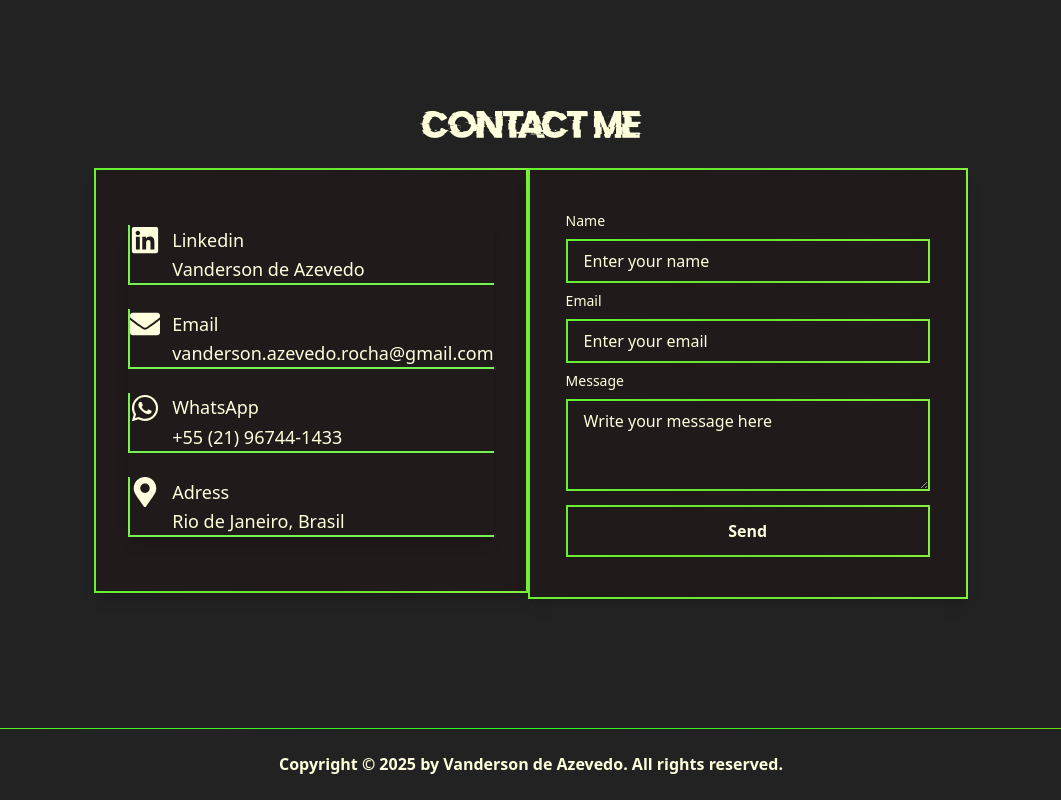
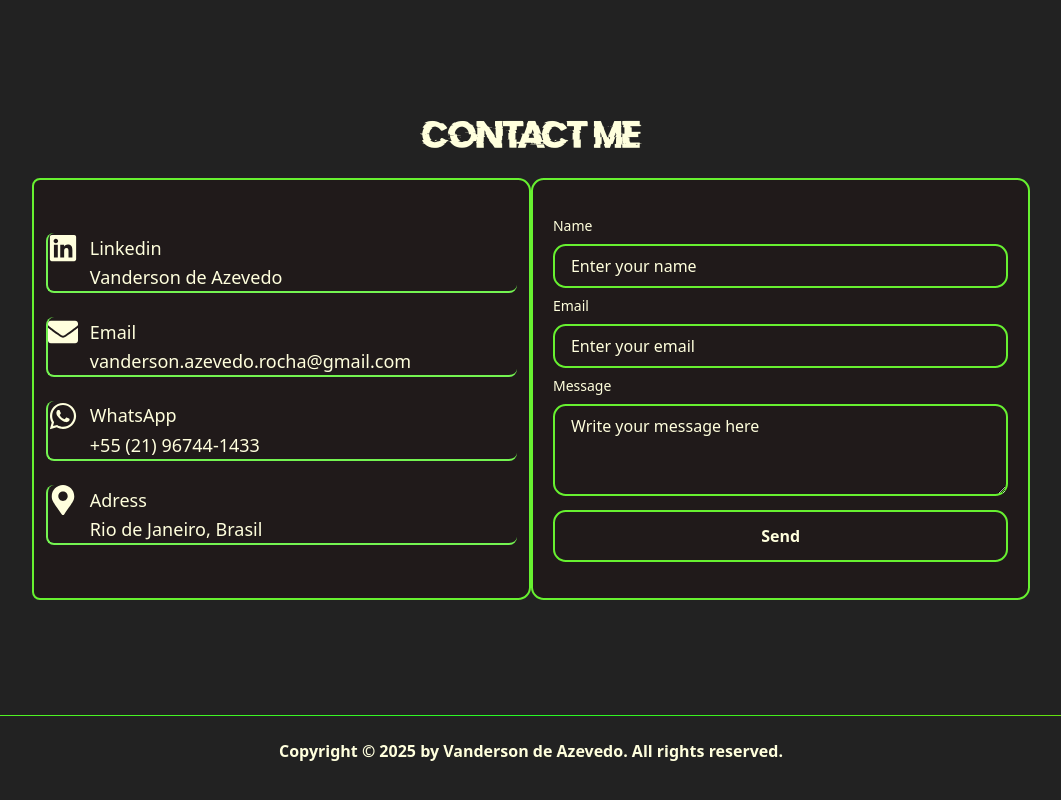
Before and after one commit to vazvdr/Portifolio-Vanderson, a React (Vite) app: page / in a window 1280 px wide. Shown: the part 4094-4894 px from the top of the page, without its empty margins (109-1170 px from the left). Built offline with nearby package versions, Linux system fonts and the light colour scheme.

Commit message:
Sending feature: correcting bug in the section that submit email via form

```diff
--- a/src/Pages/Contact.jsx
+++ b/src/Pages/Contact.jsx
@@ -9,6 +9,14 @@ const Contact = () => {
   const [errors, setErrors] = useState({});
   const controls = useAnimation();
   const sectionRef = useRef(null);
+  const [isMdOrLarger, setIsMdOrLarger] = useState(false);
+
+  useEffect(() => {
+    const checkScreenSize = () => setIsMdOrLarger(window.innerWidth >= 768);
+    checkScreenSize();
+    window.addEventListener("resize", checkScreenSize);
+    return () => window.removeEventListener("resize", checkScreenSize);
+  }, []);
 
   const handleSubmit = async (e) => {
     e.preventDefault();
@@ -92,20 +100,21 @@ const Contact = () => {
         </div>
       )}
 
-      <div id="contato" className="w-full mb-[2%] flex flex-col items-center md:w-[90%] lg:w-[70%]" >
+      <div id="contato" className="w-full mb-[12%] sm:mb-[12%] md:mb-[6%] lg:mb-[2%] flex flex-col items-center md:w-[98%] md:h-[600px] lg:w-[80%] lg:h-[600px]" >
         <h1 className="text-center text-3xl mb-6 mt-[8%]" style={{ fontFamily: "DoctorGlitch" }}>
           {t("contato.contactInfo")}
         </h1>
 
-        <div className="w-full flex flex-col md:flex-row md:space-x-0 md:mb-[5%] ">
-          {/* Div com as informações de contato */}
+        <div className="w-full flex flex-col md:flex-row md:mb-[5%]">
+          {isMdOrLarger ? (
             <motion.div
-            ref={sectionRef}
-            className="formulario w-full px-2 py-2 md:py-[7.7%] md:px-[2%] md:py-16 lg:px-8 lg:py-[6.2%] lg:w-1/2 rounded-lg md:rounded-l-lg shadow-lg border border-purple-800 h-full flex-1 border-gradient"
-            animate={controls}
-            initial={{ opacity: 0, scale: 0.5 }}
+              initial={{ opacity: 0, x: -100 }} Add commentMore actions
+              whileInView={{ opacity: 1, x: 0 }}
+              transition={{ duration: 0.8, ease: "easeOut" }}
+              viewport={{ once: false }}
+              className="formulario md:py-[5%] md:px-[1%] lg:px-3 md:w-1/2 lg:py-[5.3%] lg:w-1/2 md:rounded-l-lg flex flex-col justify-center"
             >
-            <div className="w-full rounded-lg shadow-lg flex flex-col justify-center space-y-6 text-lg">
+              <div className="w-full space-y-6 text-lg">
                 <div
                   className="flex flex-col items-start cursor-pointer contact-info bg-clip-border hover:bg-black hover:text-white hover:scale-105 transition-all duration-300 ease-in-out"
                   onClick={() => window.open("https://www.linkedin.com/in/vanderson-de-azevedo/", "_blank")}
@@ -150,15 +159,46 @@ const Contact = () => {
                 </div>
               </div>
             </motion.div>
+          ) : (
+            <div className="formulario w-full px-4 py-4 space-y-6 text-lg">
+              <div
+                className="flex flex-col items-start cursor-pointer contact-info bg-clip-border hover:bg-black hover:text-white hover:scale-105 transition-all duration-300 ease-in-out"
+                onClick={() => window.open("https://www.linkedin.com/in/vanderson-de-azevedo/", "_blank")}
+              >
 
-          {/* Div com o formulário */}
-          <motion.div
-            ref={sectionRef}
-            className="formulario w-full p-9 shadow-lg h-full flex-1 md:mb-[1%] md:py-[4.8%] lg:py-[3.8%]"
-            animate={controls}
-            initial={{ opacity: 0, scale: 0.5 }}
+                <div className="flex items-center space-x-3">
+                  <FaLinkedin className="text-3xl" />
+                  <span>Linkedin</span>
+                </div>
+                <p className="pl-[42px]">Vanderson de Azevedo</p>
+              </div>
+
+              <div
+                className="flex flex-col items-start cursor-pointer contact-info bg-clip-border hover:bg-black hover:text-white hover:scale-105 transition-all duration-300 ease-in-out"
+                onClick={() => window.open("mailto:vanderson.azevedo.rocha@gmail.com")}
               >
-            <form className="space-y-2 md:py-[2%]" onSubmit={handleSubmit}>
+                <div className="flex items-center space-x-3">
+                  <FaEnvelope className="text-3xl" />
+                  <span>Email</span>
+                </div>
+                <p className="pl-[42px]">vanderson.azevedo.rocha@gmail.com</p>
+              </div>
+
+              <div>
+                <p className="pl-[42px]">Rio de Janeiro, Brasil</p>
+              </div>
+            </div>
+          )}
+
+          {isMdOrLarger ? (
+            <motion.form
+              initial={{ opacity: 0, x: 100 }}
+              whileInView={{ opacity: 1, x: 0 }}
+              transition={{ duration: 0.8, ease: "easeOut" }}
+              viewport={{ once: false }}
+              className="formulario h-full flex-1 md:px-[2%] md:py-[4.8%] lg:py-[3.6%] space-y-2"
+              onSubmit={handleSubmit}
+            >
                 {/* Nome */}
                 <div>
                   <label htmlFor="name" className="block text-sm font-medium mb-2">
@@ -169,8 +209,8 @@ const Contact = () => {
                     id="name"
                     name="name"
                     placeholder={errors.name ? errors.name : t("contato.nameplaceholder")}
-                  className={`w-full px-4 py-2 rounded-lg formulario
-                  focus:border-transparent ${errors.name ? "border-red-500 placeholder-red-500" : ""
+                    className={`w-full px-4 py-2 formulario hover:scale-105 transition-all 500
+                  ${errors.name ? "border-red-500 placeholder-red-500" : ""
                       }`}
                   />
                 </div>
@@ -185,7 +225,8 @@ const Contact = () => {
                     id="email"
                     name="email"
                     placeholder={errors.email ? errors.email : t("contato.emailplaceholder")}
-                  className={`w-full px-4 py-2 rounded-lg border-b border-l formulario focus:outline-none focus:ring-2 focus:border-transparent ${errors.email ? "border-red-500 placeholder-red-500" : ""
+                    className={`w-full px-4 py-2 formulario hover:scale-105 transition-all 500Add commentMore actions
+                  ${errors.email ? "border-red-500 placeholder-red-500" : ""
                       }`}
                   />
                 </div>
@@ -200,7 +241,8 @@ const Contact = () => {
                     name="message"
                     placeholder={errors.message ? errors.message : t("contato.messageplaceholder")}
                     rows="3"
-                  className={`w-full px-4 py-2 rounded-lg border-b border-l formulario focus:outline-none focus:ring-2 focus:border-transparent ${errors.message ? "border-red-500 placeholder-red-500" : ""
+                    className={`w-full px-4 py-2 formulario hover:scale-105 transition-all 500
+                  ${errors.message ? "border-red-500 placeholder-red-500" : ""
                       }`}
                   ></textarea>
                 </div>
@@ -209,13 +251,74 @@ const Contact = () => {
                 <button
                   type="submit"
                   className="formulario w-full py-3 px-6 rounded-lg bg-transparent
-                border border-purple-800 hover:bg-black hover:text-white
-                font-bold focus:outline-none focus:ring-2 focus:ring-offset-2"
+                hover:bg-black hover:text-white hover:scale-105 transition-all 500
+                font-bold"
+                >
+                  {t("contato.submitbutton")}
+                </button>
+              </motion.form>
+          ) : (
+            <form className="formulario p-6 h-full space-y-2" onSubmit={handleSubmit}>
+                {/* Nome */}
+                <div>
+                  <label htmlFor="name" className="block text-sm font-medium mb-2">
+                    {t("contato.namelabel")}
+                  </label>
+                  <input
+                    type="text"
+                    id="name"
+                    name="name"
+                    placeholder={errors.name ? errors.name : t("contato.nameplaceholder")}
+                    className={`w-full px-4 py-2 formulario hover:scale-105 transition-all 500
+                  ${errors.name ? "border-red-500 placeholder-red-500" : ""
+                      }`}
+                  />
+                </div>
+
+                {/* Email */}
+                <div>
+                  <label htmlFor="email" className="block text-sm font-medium mb-2">
+                    {t("contato.emaillabel")}
+                  </label>
+                  <input
+                    type="email"
+                    id="email"
+                    name="email"
+                    placeholder={errors.email ? errors.email : t("contato.emailplaceholder")}
+                    className={`w-full px-4 py-2 formulario hover:scale-105 transition-all 500
+                  ${errors.email ? "border-red-500 placeholder-red-500" : ""
+                      }`}
+                  />
+                </div>
+
+                {/* Mensagem */}
+                <div>
+                  <label htmlFor="message" className="block text-sm font-medium mb-2">
+                    {t("contato.messagelabel")}
+                  </label>
+                  <textarea
+                    id="message"
+                    name="message"
+                    placeholder={errors.message ? errors.message : t("contato.messageplaceholder")}
+                    rows="3"
+                    className={`w-full px-4 py-2 formulario hover:scale-105 transition-all 500
+                  ${errors.message ? "border-red-500 placeholder-red-500" : ""
+                      }`}
+                  ></textarea>
+                </div>
+
+                {/* Botão de Envio */}
+                <button
+                  type="submit"
+                  className="formulario w-full py-3 px-6 rounded-lg bg-transparent
+                hover:bg-black hover:text-white hover:scale-105 transition-all 500
+                font-bold"
                 >
                   {t("contato.submitbutton")}
                 </button>
               </form>
-          </motion.div>
+          )}
+
             </div>
       </div>
     </section>
--- a/src/index.css
+++ b/src/index.css
@@ -135,7 +135,6 @@ body {
   background-color: var(--background-color-card);
   color: var(--text-primary);
   border: var(--border-color);
-  border-image: linear-gradient(to right, var(--gradient-start), var(--gradient-middle), var(--gradient-end)) 1;
   box-shadow: var(--box-shadow);
   border-radius: 1rem;
   padding: 0.8rem;
@@ -219,6 +218,7 @@ body {
 
 .stage-carrossel-tech{
   border: var(--border-color);
+  border-radius: 2rem;
 }
 
 .stage-carrossel-button{
@@ -228,13 +228,15 @@ body {
 .contact-info{
   border-left: var(--border-contact-info);
   border-bottom: var(--border-contact-info);
+  border-radius: 0.5rem;
 }
 
 .formulario {
   background-color: var(--background-color-card);
   border-width: 2px;
   border-style: solid;
-  border-image: linear-gradient(to right, var(--gradient-start), var(--gradient-middle), var(--gradient-end)) 1;
+  border-color: var(--gradient-start);
+  border-radius: 0.8rem;
 }
 
 .formulario ::placeholder {
```
Lines whose indentation alone changed are shown as unchanged.
